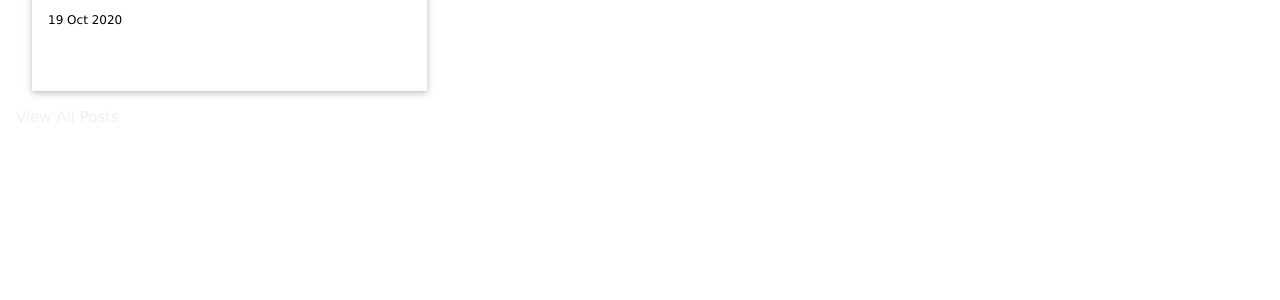
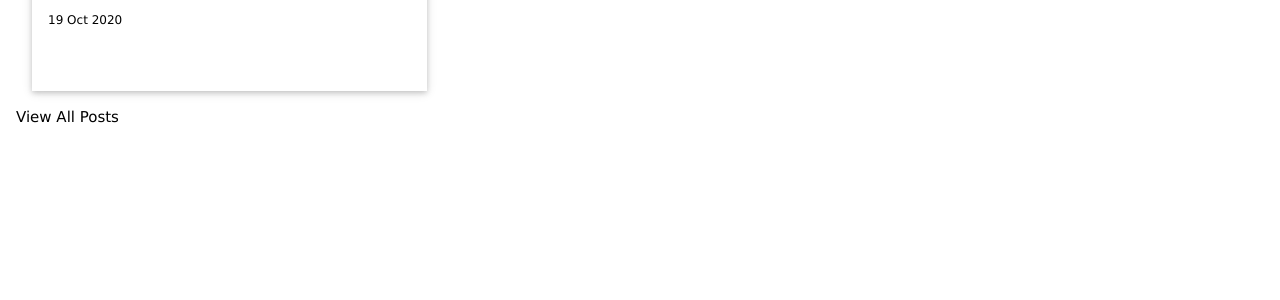
Before and after one commit to sg-sec/sg-sec.github.io, a Jekyll site: the page built from index.html, in a window 1280 px wide. Shown: the part 229-529 px from the top of the page. Built offline with Jekyll 4.4.1, drawn with Linux system fonts in a browser that asks for light colours.

Commit message:
Update index.html

```diff
--- a/index.html
+++ b/index.html
@@ -10,5 +10,5 @@ title: SG SecOps Journal
     {% endfor %}
     </div>
     <p>
-        <a class="w3-text-light-grey" href="/blog">View All Posts</a>
+        <a href="/blog">View All Posts</a>
     </p>
```
